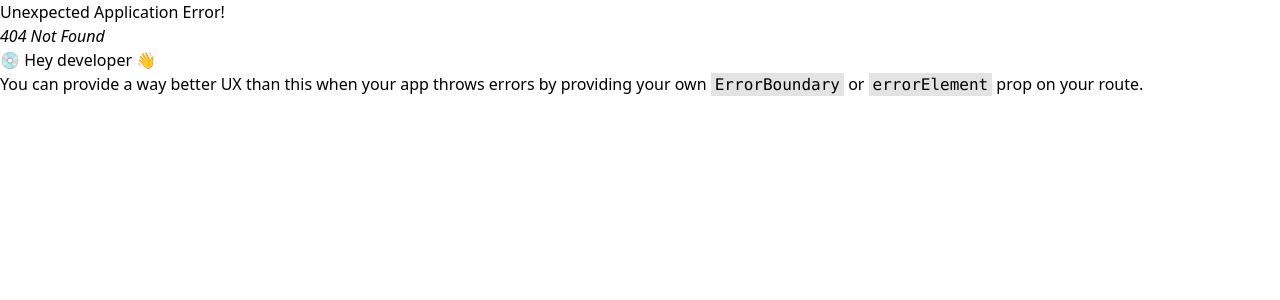
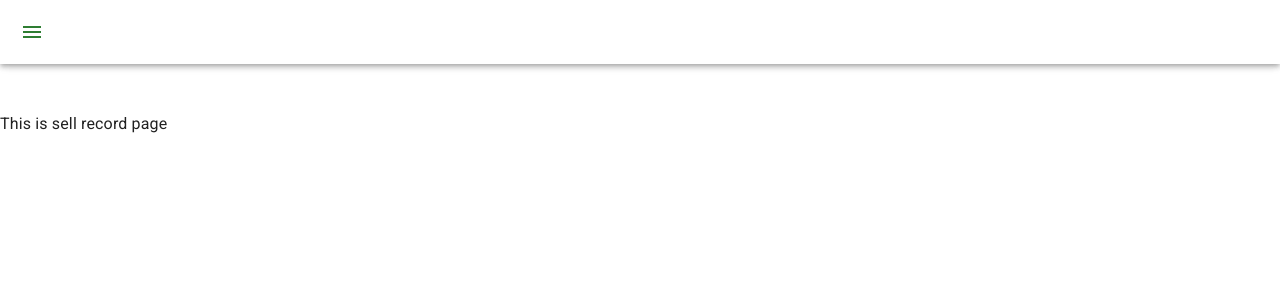
Before and after one commit to 123Somrat/Tradding_platform, a React (Vite) app: page /dashboard/Sell_Record in a window 1280 px wide. Before the commit this address had no page. Shown: the top 300 px of the page. Built offline with nearby package versions, Linux system fonts and the light colour scheme.

Commit message:
Create sellRecord routr and component

```diff
--- /dev/null
+++ b/src/Components/SellRecords.tsx
@@ -0,0 +1,3 @@
+export default function SellRecords() {
+  return <div>This is sell record page</div>;
+}
--- a/src/Router/Router.tsx
+++ b/src/Router/Router.tsx
@@ -8,6 +8,7 @@ import DashboardHome from "../Components/DashboardHome";
 import Home from "../Components/Home";
 import DueDetails from "../Components/DueDetails";
 import ExpiredDue from "../Components/expiredDues/ExpiredDue";
+import SellRecords from "../Components/SellRecords";
 
 const router = createBrowserRouter([
   {
@@ -44,6 +45,10 @@ const router = createBrowserRouter([
         path: "Expired_Due",
         element: <ExpiredDue />,
       },
+      {
+        path:'Sell_Record',
+        element :<SellRecords />
+      }
     ],
   },
 ]);
```
